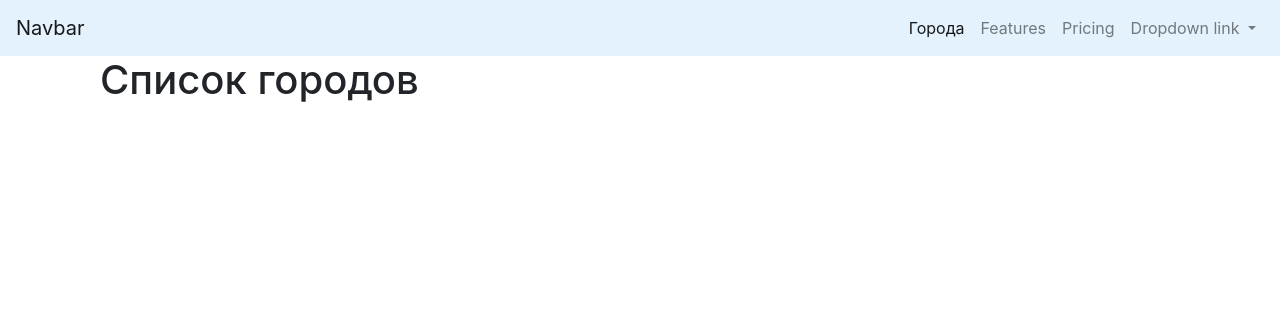
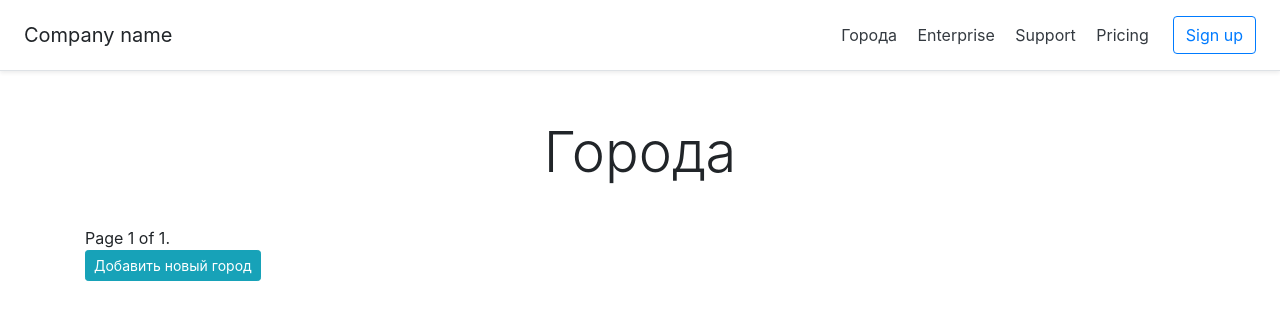
Before and after one commit to dimatuya/PythonPro_30.10, a Django app: page /cities/ in a window 1280 px wide. Shown: the top 320 px of the page. Run offline with Django 3.2, Linux system fonts and the light colour scheme; data that the repository does not hold is empty; some libraries are stand-ins or nearby versions.

Commit message:
Detail, Update, Delete

```diff
--- a/cities/templates/cities/home.html
+++ b/cities/templates/cities/home.html
@@ -1,14 +1,54 @@
 {% extends 'base.html' %}
 {% block title %}Список городов{% endblock %}
 {% block content %}
-<div class="container">
-     <h1>Список городов</h1>
-    <div class="row">
-        <div class="col">
-            {% for object in objects_list %}
-               <p> {{object.name}}</p>
-            {% endfor%}
-        </div>
+<h1 class="display-4 text-center my-4">Города</h1>
+<div class="row ">
+<div class='col-md-6 mx-auto'>
+<table class="table table-striped">
+    <tbody>
+        {% for object in objects_list%}
+        <tr>
+                <td>
+                {{object.name}}
+                </td>
+            <td>
+                <a href='{% url "cities:update" pk=object.pk%}'>
+                <button type="button" class="btn btn-primary btn-sm"> Редактировать </button>
+                </a>
+            </td>
+            <td>
+                <a href='{% url "cities:delete" pk=object.pk%}'>
+                <button type="button" class="btn btn-danger btn-sm"> Удалить </button>
+                </a>
+            </td>
+        </tr>
+        {% endfor %}
+    </tbody>
+</table>
+</div>
+</div>
+<div class="pagination">
+    <span class="step-links">
+        {% if objects_list.has_previous %}
+            <a href="?page=1">&laquo; first</a>
+            <a href="?page={{ objects_list.previous_page_number }}">previous</a>
+        {% endif %}
+
+        <span class="current">
+            Page {{ objects_list.number }} of {{ objects_list.paginator.num_pages }}.
+        </span>
+
+        {% if objects_list.has_next %}
+            <a href="?page={{ objects_list.next_page_number }}">next</a>
+            <a href="?page={{ objects_list.paginator.num_pages }}">last &raquo;</a>
+        {% endif %}
+    </span>
+</div>
+<div class="row">
+    <div class='col-md-6'>
+        <a href='{% url "cities:add" %}'>
+        <button type="button" class="btn btn-info btn-sm"> Добавить новый город </button>
+        </a>
     </div>
 </div>
 
--- a/cities/urls.py
+++ b/cities/urls.py
@@ -2,6 +2,10 @@ from django.urls import path
 from .views import *
 
 urlpatterns = [
+    path('detail/<int:pk>/', CityDetailView.as_view(), name='detail'),
+    path('add/', CityCreateView.as_view(), name='add'),
+    path('update/<int:pk>/', CityUpdateView.as_view(), name='update'),
+    path('delete/<int:pk>/', CityDeleteView.as_view(), name='delete'),
     path('', home, name='home'),
-    path('<int:pk>/', home, name='home'),
+    path('<int:pk>/', CityDetailView.as_view(), name='home'),
 ]
--- a/cities/views.py
+++ b/cities/views.py
@@ -1,9 +1,45 @@
+from django.contrib.messages.views import SuccessMessageMixin
+from django.core.paginator import Paginator
 from django.shortcuts import render
+from django.views.generic.detail import DetailView
+
+from .forms import HtmlForm, CityForm
 from .models import City
+from django.views.generic.edit import CreateView, UpdateView, DeleteView
+from django.urls import reverse_lazy
 
 def home(request, pk=None):
-    if pk:
-        city = City.objects.filter(id=pk).first()
-        return render(request, 'cities/detail.html', {'object': city, })
     cities = City.objects.all()
-    return render(request, 'cities/home.html', {'objects_list': cities, })
+    paginator = Paginator(cities, 5)
+    page = request.GET.get('page')
+    cities = paginator.get_page(page)
+    context = {'objects_list': cities, }
+    return render(request, 'cities/home.html', context)
+
+
+class CityDetailView(DetailView):
+    queryset = City.objects.all()
+    context_object_name = 'object'
+    template_name = 'cities/detail.html'
+
+
+class CityCreateView(SuccessMessageMixin, CreateView):
+    model = City
+    form_class = CityForm
+    template_name = 'cities/create.html'
+    success_url = reverse_lazy('cities:home')
+    success_message = 'Город успешно создан!'
+
+class CityUpdateView(UpdateView):
+    model = City
+    form_class = CityForm
+    template_name = 'cities/update.html'
+    success_url = reverse_lazy('cities:home')
+
+class CityDeleteView(DeleteView):
+    model = City
+    # template_name = 'cities/delete.html'
+    success_url = reverse_lazy('cities:home')
+
+    def get(self, request, *args, **kwargs):
+        return self.post(request, *args, **kwargs)
--- a/templates/base.html
+++ b/templates/base.html
@@ -8,40 +8,39 @@
 
   </head>
   <body>
-    <nav class="navbar navbar-expand-lg navbar-light" style="background-color: #e3f2fd;">
-        <a class="navbar-brand" href="#">Navbar</a>
-        <button class="navbar-toggler" type="button" data-toggle="collapse"
-                data-target="#navbarNavDropdown" aria-controls="navbarNavDropdown"
-                aria-expanded="false" aria-label="Toggle navigation">
-        <span class="navbar-toggler-icon"></span>
-        </button>
-        <div class="collapse navbar-collapse " id="navbarNavDropdown">
-        <ul class="navbar-nav ml-auto">
-          <li class="nav-item active">
-            <a class="nav-link" href="{% url 'cities:home' %}">Города <span class="sr-only">(current)</span></a>
-          </li>
-          <li class="nav-item">
-            <a class="nav-link" href="#">Features</a>
-          </li>
-          <li class="nav-item">
-            <a class="nav-link" href="#">Pricing</a>
-          </li>
-          <li class="nav-item dropdown">
-            <a class="nav-link dropdown-toggle"
-               href="#" id="navbarDropdownMenuLink" role="button"
-               data-toggle="dropdown" aria-haspopup="true"
-               aria-expanded="false">
-              Dropdown link
-            </a>
-            <div class="dropdown-menu" aria-labelledby="navbarDropdownMenuLink">
-              <a class="dropdown-item" href="#">Action</a>
-              <a class="dropdown-item" href="#">Another action</a>
-              <a class="dropdown-item" href="#">Something else here</a>
-            </div>
-          </li>
-        </ul>
+    <div class="d-flex flex-column flex-md-row align-items-center p-3 px-md-4 mb-3 bg-white border-bottom shadow-sm">
+  <h5 class="my-0 mr-md-auto font-weight-normal">Company name</h5>
+  <nav class="my-2 my-md-0 mr-md-3">
+    <a class="p-2 text-dark" href="{% url 'cities:home' %}">Города</a>
+    <a class="p-2 text-dark" href="#">Enterprise</a>
+    <a class="p-2 text-dark" href="#">Support</a>
+    <a class="p-2 text-dark" href="#">Pricing</a>
+  </nav>
+  <a class="btn btn-outline-primary" href="#">Sign up</a>
+</div>
+    <div class="container my-4">
+        <div class="row">
+        <div class="col-md-8 mx-auto">
+            {% if messages %}
+                {% for message in messages %}
+                    {% if message.level == DEFAULT_MESSAGE_LEVELS.ERROR %}
+                        <div class="alert alert-danger messages">
+                            <span {% if message.tags %} class="{{ message.tags }}"{% endif %}>
+                            Внимание! {{ message }}<br/>
+                            </span>
+                    </div>
+                    {%else %}
+                        <div class="alert alert-success messages">
+                            <span {% if message.tags %} class="{{ message.tags }}"{% endif %}>
+                            {{ message }}<br/>
+                            </span>
+                        </div>
+                    {% endif %}
+                {% endfor %}
+            {% endif %}
         </div>
-    </nav>
+    </div>
+</div>
 <div class="container">
 {% block content %} {% endblock content %}
 </div>
--- a/travel/settings.py
+++ b/travel/settings.py
@@ -38,6 +38,7 @@ INSTALLED_APPS = [
     'django.contrib.messages',
     'django.contrib.staticfiles',
     'cities',
+    'trains',
 ]
 
 MIDDLEWARE = [
```
Also changed, not shown: cities/forms.py (added, +19 -0 lines), cities/templates/cities/create.html (added, +13 -0 lines), cities/templates/cities/delete.html (added, +14 -0 lines), cities/templates/cities/detail.html (+17 -14 lines), cities/templates/cities/update.html (added, +13 -0 lines).
